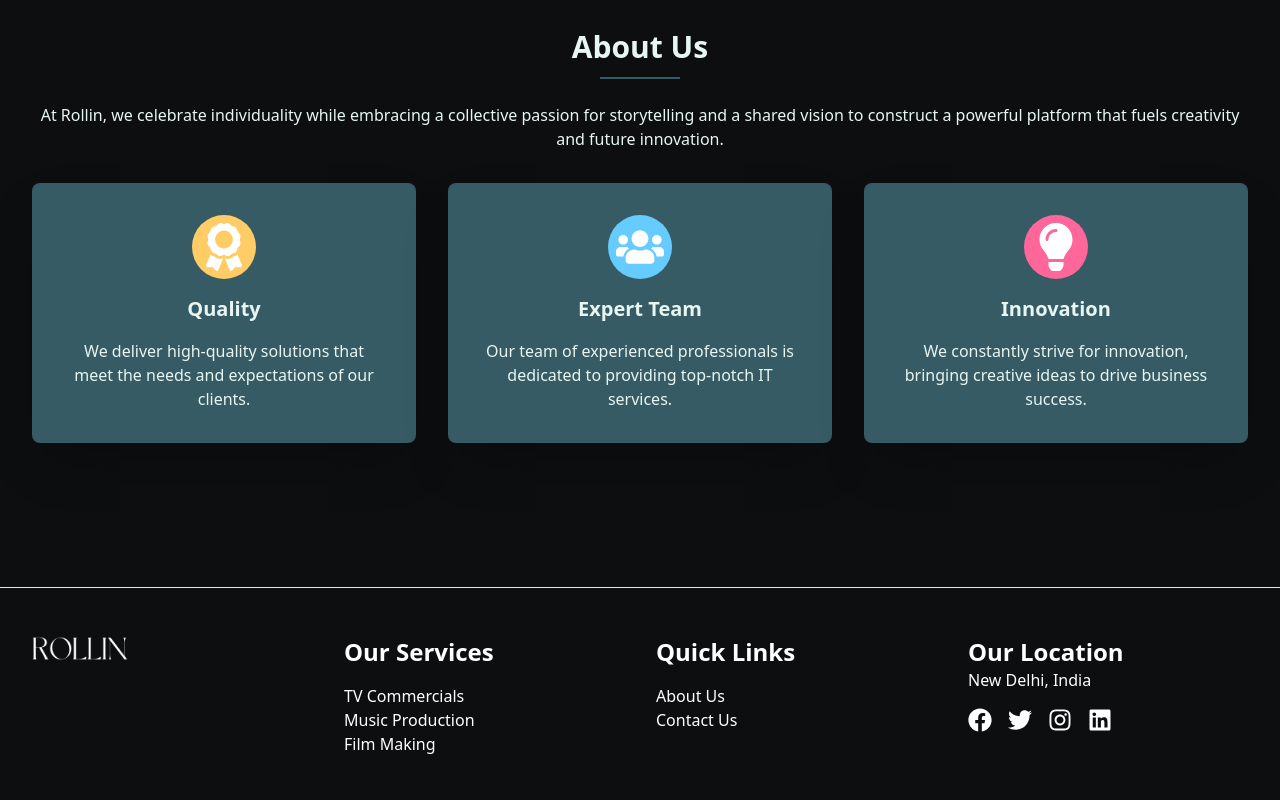
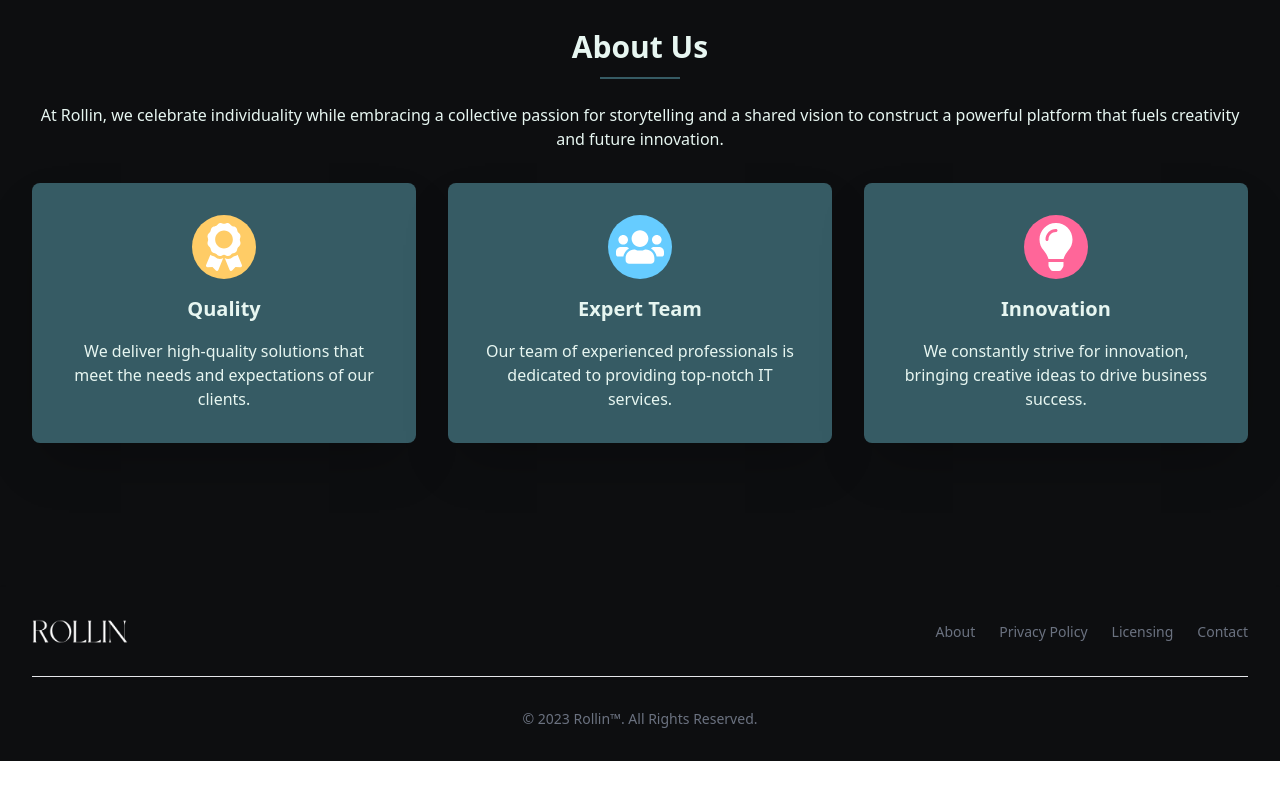
Before and after one commit to AnshumanDhiman/dhruverse, a React (Vite) app: page / in a window 1280 px wide. Shown: the part 2425-3225 px from the top of the page. After the commit the page ends 3186 px from the top, so only its background shows below. Built offline with nearby package versions, Linux system fonts and the light colour scheme.

Commit message:
footer change

```diff
--- a/src/components/Footer.jsx
+++ b/src/components/Footer.jsx
@@ -1,120 +1,151 @@
 import { Link } from "react-router-dom";
 import { FaFacebook, FaTwitter, FaInstagram, FaLinkedin } from "react-icons/fa";
 import logo from '../assets/logo.png'
+
 const Footer = () => {
   return (
-    <footer className="bg-theme_1 text-white py-12 border-t-[1px]">
-      <div className="max-w-7xl mx-auto px-4 sm:px-6 lg:px-8 ">
-        <div className="grid grid-cols-1 md:grid-cols-2 lg:grid-cols-4 gap-8">
-          {/* Section 1: Logo and About Us */}
-          <div>
-            <div className="text-2xl font-bold mb-4 text-white">
-              <img src={logo} alt="logo" className="w-24" />
-            </div>
-          </div>
+    // <footer className="bg-theme_1 text-white py-12 border-t-[1px]">
+    //   <div className="max-w-7xl mx-auto px-4 sm:px-6 lg:px-8 ">
+    //     <div className="grid grid-cols-1 md:grid-cols-2 lg:grid-cols-4 gap-8">
+    //       {/* Section 1: Logo and About Us */}
+    //       <div>
+    //         <div className="text-2xl font-bold mb-4 text-white">
+    //           <img src={logo} alt="logo" className="w-24" />
+    //         </div>
+    //       </div>
 
-          {/* Section 2: Our Services */}
-          <div>
-            <h2 className="text-2xl font-bold mb-4 text-white">
-              Our Services
-            </h2>
-            <ul>
+    //       {/* Section 2: Our Services */}
+    //       <div>
+    //         <h2 className="text-2xl font-bold mb-4 text-white">
+    //           Services
+    //         </h2>
+    //         <ul>
+    //           <li>
+    //             <Link
+    //               to="/services/web-development"
+    //               className="hover:text-theme_3 transition-colors"
+    //             >
+    //               TV Commercials
+    //             </Link>
+    //           </li>
+    //           <li>
+    //             <Link
+    //               to="/services/automation"
+    //               className="hover:text-theme_3 transition-colors"
+    //             >
+    //              Music Production
+    //             </Link>
+    //           </li>
+    //           <li>
+    //             <Link
+    //               to="/services/ui-ux-design"
+    //               className="hover:text-theme_3 transition-colors"
+    //             >
+    //               Film Making
+    //             </Link>
+    //           </li>
+
+    //         </ul>
+    //       </div>
+
+    //       {/* Section 3: Quick Links */}
+    //       <div>
+    //         <h2 className="text-2xl font-bold mb-4 text-white">
+    //           Quick Links
+    //         </h2>
+    //         <ul>
+
+    //           <li>
+    //             <Link
+    //               to="/about"
+    //               className="hover:text-theme_3 transition-colors"
+    //             >
+    //               About Us
+    //             </Link>
+    //           </li>
+    //           <li>
+    //             <Link
+    //               to="/contact"
+    //               className="hover:text-theme_3 transition-colors"
+    //             >
+    //               Contact Us
+    //             </Link>
+    //           </li>
+    //         </ul>
+    //       </div>
+
+    //       {/* Section 4: Our Location */}
+    //       <div>
+    //         <h2 className="text-2xl font-bold mb- text-white">
+    //           Our Location
+    //         </h2>
+    //         <p>New Delhi, India</p>
+
+    //         {/* Social media links */}
+    //         <div className="flex mt-4">
+    //           <a href="https://www.facebook.com">
+    //             <FaFacebook
+    //               className="text-white hover:hover:text-theme_3 transition-colors mr-4"
+    //               style={{ transition: "transform 0.3s" }}
+    //               fontSize={24}
+    //             />
+    //           </a>
+    //           <a href="https://www.twitter.com">
+    //             <FaTwitter
+    //               className="text-white hover:text-theme_3 transition-colors  mr-4"
+    //               style={{ transition: "transform 0.3s" }}
+    //               fontSize={24}
+    //             />
+    //           </a>
+    //           <a href="https://www.instagram.com">
+    //             <FaInstagram
+    //               className="text-white hover:text-theme_3 transition-colors  mr-4"
+    //               style={{ transition: "transform 0.3s" }}
+    //               fontSize={24}
+    //             />
+    //           </a>
+    //           <a href="https://www.linkedin.com">
+    //             <FaLinkedin
+    //               className="text-white hover:text-theme_3 transition-colors "
+    //               style={{ transition: "transform 0.3s" }}
+    //               fontSize={24}
+    //             />
+    //           </a>
+    //         </div>
+    //       </div>
+    //     </div>
+    //   </div>
+    // </footer>
+
+
+<footer className="bg-theme_1 shadow">
+    <div className="w-full px-8 mx-auto md:py-8">
+        <div className="sm:flex sm:items-center sm:justify-between">
+            <a href="https://rollinstudios.in" className="flex items-center mb-4 sm:mb-0">
+                <img src={logo} className="w-24" alt="Flowbite Logo" />
+
+            </a>
+            <ul className="flex flex-wrap items-center mb-6 text-sm font-medium text-gray-500 sm:mb-0 dark:text-gray-400">
                 <li>
-                <Link
-                  to="/services/web-development"
-                  className="hover:text-theme_3 transition-colors"
-                >
-                  TV Commercials
-                </Link>
+                    <a href="#" className="mr-4 hover:underline md:mr-6 ">About</a>
                 </li>
                 <li>
-                <Link
-                  to="/services/automation"
-                  className="hover:text-theme_3 transition-colors"
-                >
-                 Music Production
-                </Link>
+                    <a href="#" className="mr-4 hover:underline md:mr-6">Privacy Policy</a>
                 </li>
                 <li>
-                <Link
-                  to="/services/ui-ux-design"
-                  className="hover:text-theme_3 transition-colors"
-                >
-                  Film Making
-                </Link>
-              </li>
-
-            </ul>
-          </div>
-
-          {/* Section 3: Quick Links */}
-          <div>
-            <h2 className="text-2xl font-bold mb-4 text-white">
-              Quick Links
-            </h2>
-            <ul>
-
-              <li>
-                <Link
-                  to="/about"
-                  className="hover:text-theme_3 transition-colors"
-                >
-                  About Us
-                </Link>
+                    <a href="#" className="mr-4 hover:underline md:mr-6 ">Licensing</a>
                 </li>
                 <li>
-                <Link
-                  to="/contact"
-                  className="hover:text-theme_3 transition-colors"
-                >
-                  Contact Us
-                </Link>
+                    <a href="#" className="hover:underline">Contact</a>
                 </li>
             </ul>
         </div>
-
-          {/* Section 4: Our Location */}
-          <div>
-            <h2 className="text-2xl font-bold mb- text-white">
-              Our Location
-            </h2>
-            <p>New Delhi, India</p>
-
-            {/* Social media links */}
-            <div className="flex mt-4">
-              <a href="https://www.facebook.com">
-                <FaFacebook
-                  className="text-white hover:hover:text-theme_3 transition-colors mr-4"
-                  style={{ transition: "transform 0.3s" }}
-                  fontSize={24}
-                />
-              </a>
-              <a href="https://www.twitter.com">
-                <FaTwitter
-                  className="text-white hover:text-theme_3 transition-colors  mr-4"
-                  style={{ transition: "transform 0.3s" }}
-                  fontSize={24}
-                />
-              </a>
-              <a href="https://www.instagram.com">
-                <FaInstagram
-                  className="text-white hover:text-theme_3 transition-colors  mr-4"
-                  style={{ transition: "transform 0.3s" }}
-                  fontSize={24}
-                />
-              </a>
-              <a href="https://www.linkedin.com">
-                <FaLinkedin
-                  className="text-white hover:text-theme_3 transition-colors "
-                  style={{ transition: "transform 0.3s" }}
-                  fontSize={24}
-                />
-              </a>
-            </div>
-          </div>
-        </div>
+        <hr className="my-6 border-gray-200 sm:mx-auto dark:border-gray-700 lg:my-8" />
+        <span className="block text-sm text-gray-500 sm:text-center dark:text-gray-400">© 2023 <a href="https://flowbite.com/" className="hover:underline">Rollin™</a>. All Rights Reserved.</span>
     </div>
 </footer>
+
+
   );
 };
 
```
Lines whose indentation alone changed are shown as unchanged.
